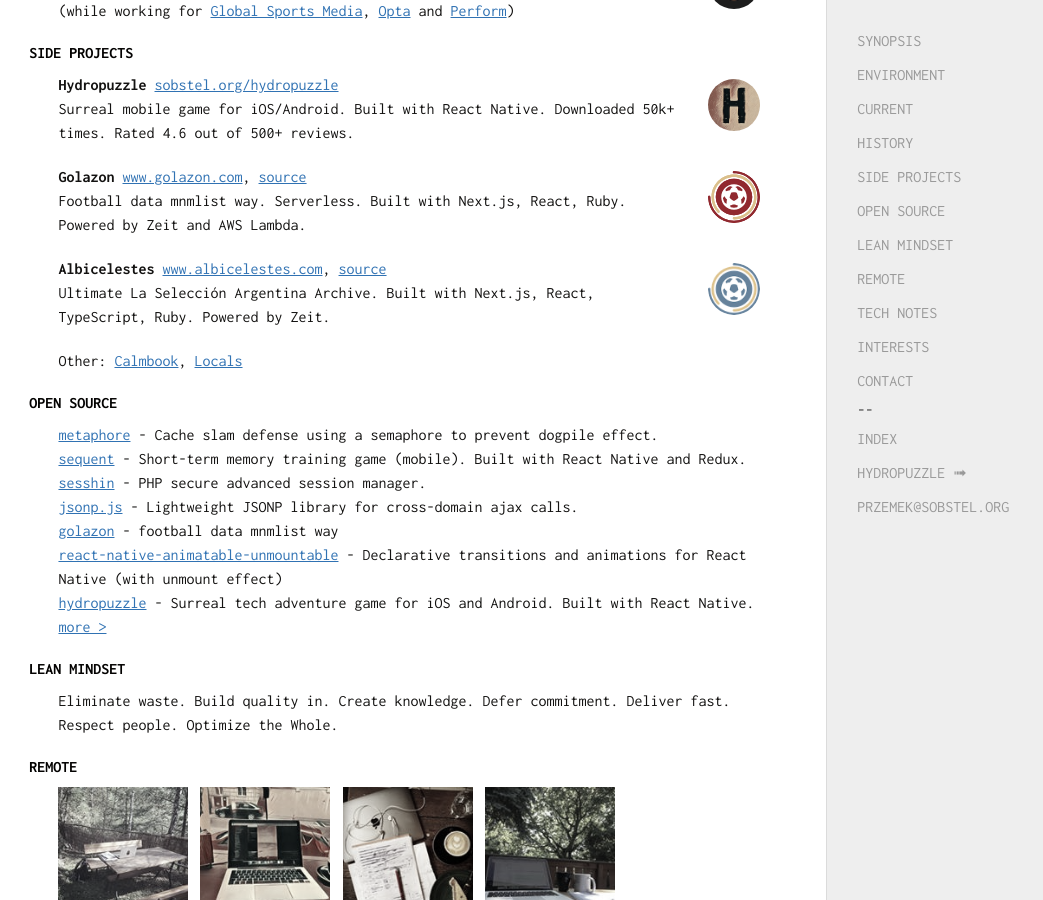
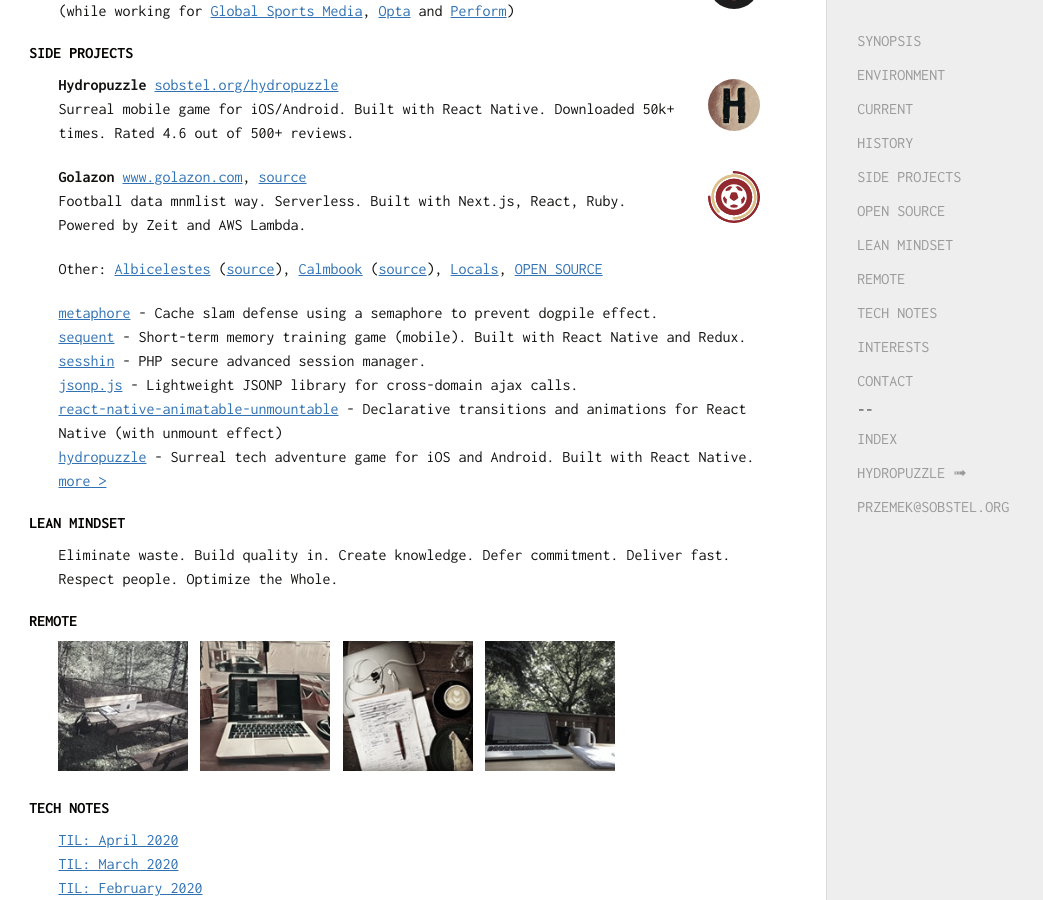
Before and after one commit to sobstel/sobstel.github.com, a Jekyll site: the page built from index.html, in a window 1280 px wide and 900 px high, scrolled down 617 px. Shown: the whole window, without its empty margins (0-1043 px from the left). Built offline with Jekyll 4.4.1, drawn with Linux system fonts in a browser that asks for light colours.

Commit message:
If you spend too much time thinking about a thing, you'll never get it done

```diff
--- a/index.html
+++ b/index.html
@@ -154,26 +154,13 @@
 </div>
 
 
-
-
-<div class="project">
-  <p class="project__info">
-    <strong>Albicelestes</strong>
-    <a href="https://albicelestes.com/" title="Albicelestes" target="_blank">www.albicelestes.com</a>,
-    <a href="https://github.com/sobstel/albicelestes/" target="_blank">source</a><br />
-    Ultimate La Selección Argentina Archive.
-    Built with Next.js, React, TypeScript, Ruby.
-    Powered by Zeit.
-  </p>
-  <a href="https://albicelestes.com/" class="project__icon" target="_blank">
-    <img src="/img/project-logos/albicelestes.png" />
-  </a>
-</div>
-
-
 <p>Other:
-<a href="https://calmbook.now.sh/" target="_blank">Calmbook</a>,
-<a href="https://locals.now.sh/" target="_blank">Locals</a></p>
+<a href="https://albicelestes.com/" target="_blank">Albicelestes</a>
+(<a href="https://github.com/sobstel/albicelestes" target="_blank">source</a>),
+<a href="https://calmbook.now.sh/" target="_blank">Calmbook</a>
+(<a href="https://github.com/sobstel/calmbook" target="_blank">source</a>),
+<a href="https://locals.now.sh/" target="_blank">Locals</a>,
+<a href="https://github.com/sobstel/may05" target="_blank>May05</p>
 
 <h2 id="OPEN-SOURCE">OPEN SOURCE</h2>
 
```
Also changed, not shown: _data/other_repos.yml (+6 -6 lines), _data/popular_repos.yml (+1 -7 lines), _drafts/til-may-2020.md (+2 -0 lines), 1 other file.
